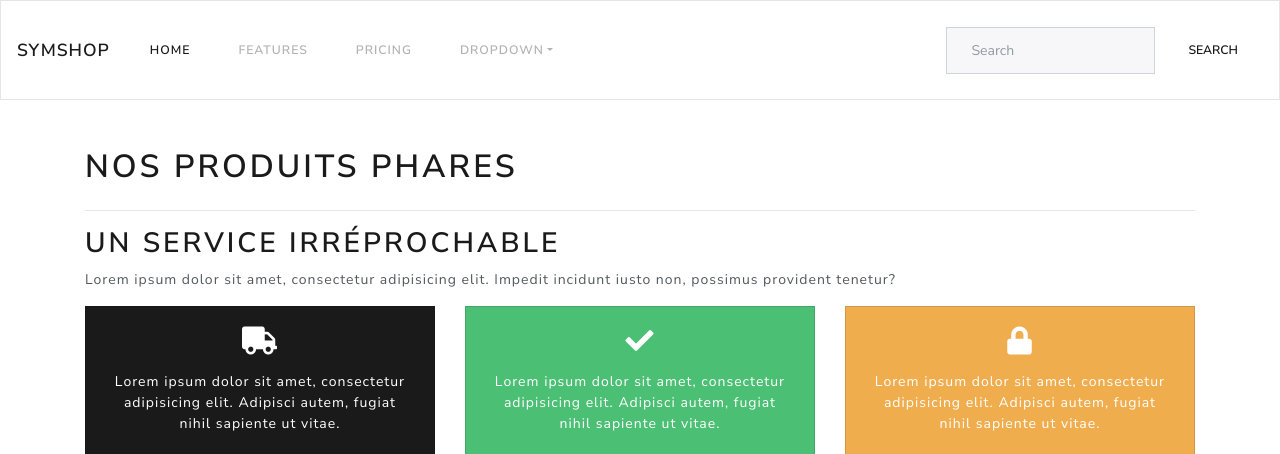
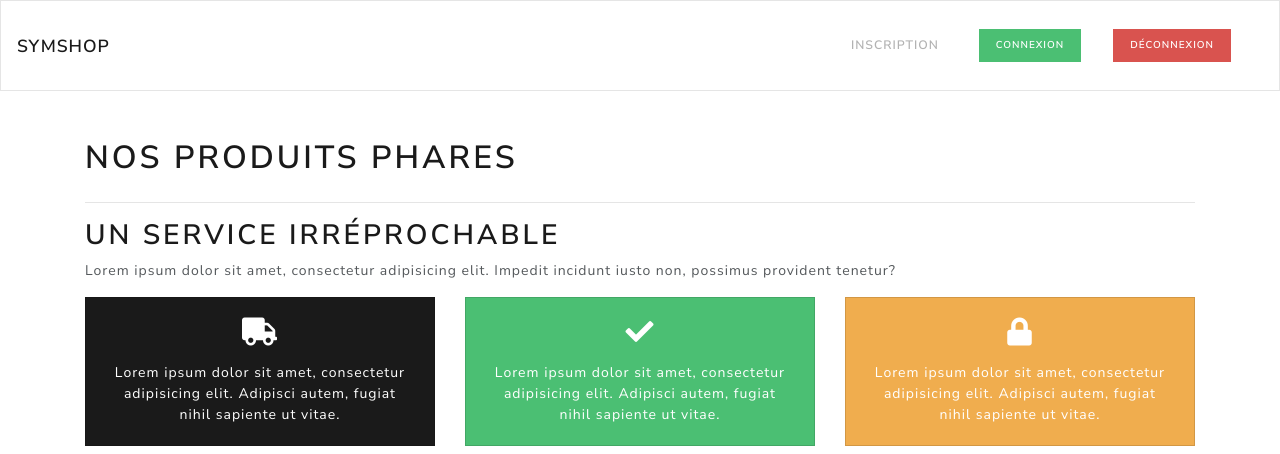
Before and after one commit to damien-hl/symshop, a Symfony app: template templates/home.html.twig in a window 1280 px wide. Shown: the top 454 px of the page. Run offline with Twig, Linux system fonts and the light colour scheme; the template is opened without the code that fills it, so the values that code supplies are empty; some libraries are stand-ins or nearby versions.

Commit message:
Travail sur la barre de navigation

```diff
--- a/src/Controller/ProductController.php
+++ b/src/Controller/ProductController.php
@@ -12,7 +12,6 @@ use Symfony\Component\HttpFoundation\Request;
 use Symfony\Component\HttpFoundation\Response;
 use Symfony\Component\Routing\Annotation\Route;
 use Symfony\Component\String\Slugger\SluggerInterface;
-use Symfony\Component\Validator\Validator\ValidatorInterface;
 
 /**
  * Class ProductController
@@ -101,10 +100,9 @@ class ProductController extends AbstractController
      * @param Request $request
      * @param SluggerInterface $slugger
      * @param EntityManagerInterface $em
-     * @param ValidatorInterface $validator
      * @return Response
      */
-    public function edit(int $id, ProductRepository $productRepository, Request $request, SluggerInterface $slugger, EntityManagerInterface $em, ValidatorInterface $validator): Response
+    public function edit(int $id, ProductRepository $productRepository, Request $request, SluggerInterface $slugger, EntityManagerInterface $em): Response
     {
         $product = $productRepository->find($id);
 
--- a/src/Form/ProductType.php
+++ b/src/Form/ProductType.php
@@ -12,8 +12,6 @@ use Symfony\Component\Form\Extension\Core\Type\TextType;
 use Symfony\Component\Form\Extension\Core\Type\UrlType;
 use Symfony\Component\Form\FormBuilderInterface;
 use Symfony\Component\OptionsResolver\OptionsResolver;
-use Symfony\Component\Validator\Constraints\Length;
-use Symfony\Component\Validator\Constraints\NotBlank;
 
 class ProductType extends AbstractType
 {
--- /dev/null
+++ b/templates/category/_menu.html.twig
@@ -0,0 +1,5 @@
+{% for c in categories %}
+    <li class="nav-item">
+        <a class="nav-link" href="{{ path('product_category', { 'slug': c.slug }) }}">{{ c.name }}</a>
+    </li>
+{% endfor %}
--- a/templates/shared/_navbar.html.twig
+++ b/templates/shared/_navbar.html.twig
@@ -7,32 +7,49 @@
 
     <div class="collapse navbar-collapse" id="navbarColor03">
         <ul class="navbar-nav mr-auto">
-            <li class="nav-item active">
-                <a class="nav-link" href="{{ path('homepage') }}">Home
-                    <span class="sr-only">(current)</span>
-                </a>
+            {% for c in categoryRepository.findAll() %}
+                <li class="nav-item">
+                    <a class="nav-link" href="{{ path('product_category', { 'slug': c.slug }) }}">{{ c.name }}</a>
+                </li>
+            {% endfor %}
+{#            {{ render(controller('App\\Controller\\CategoryController::renderMenuList')) }}#}
+{#            <li class="nav-item active">#}
+{#                <a class="nav-link" href="{{ path('homepage') }}">Home#}
+{#                    <span class="sr-only">(current)</span>#}
+{#                </a>#}
+{#            </li>#}
+{#            <li class="nav-item">#}
+{#                <a class="nav-link" href="#">Features</a>#}
+{#            </li>#}
+{#            <li class="nav-item">#}
+{#                <a class="nav-link" href="#">Pricing</a>#}
+{#            </li>#}
+{#            <li class="nav-item dropdown">#}
+{#                <a class="nav-link dropdown-toggle" data-toggle="dropdown" href="#" role="button" aria-haspopup="true"#}
+{#                   aria-expanded="false">Dropdown</a>#}
+{#                <div class="dropdown-menu">#}
+{#                    <a class="dropdown-item" href="#">Action</a>#}
+{#                    <a class="dropdown-item" href="#">Another action</a>#}
+{#                    <a class="dropdown-item" href="#">Something else here</a>#}
+{#                    <div class="dropdown-divider"></div>#}
+{#                    <a class="dropdown-item" href="#">Separated link</a>#}
+{#                </div>#}
+{#            </li>#}
+        </ul>
+        <ul class="navbar-nav align-items-center">
+            <li class="nav-item">
+                <a class="nav-link" href="#">Inscription</a>
             </li>
             <li class="nav-item">
-                <a class="nav-link" href="#">Features</a>
+                <a href="#" class="btn btn-success btn-sm">Connexion</a>
             </li>
             <li class="nav-item">
-                <a class="nav-link" href="#">Pricing</a>
-            </li>
-            <li class="nav-item dropdown">
-                <a class="nav-link dropdown-toggle" data-toggle="dropdown" href="#" role="button" aria-haspopup="true"
-                   aria-expanded="false">Dropdown</a>
-                <div class="dropdown-menu">
-                    <a class="dropdown-item" href="#">Action</a>
-                    <a class="dropdown-item" href="#">Another action</a>
-                    <a class="dropdown-item" href="#">Something else here</a>
-                    <div class="dropdown-divider"></div>
-                    <a class="dropdown-item" href="#">Separated link</a>
-                </div>
+                <a href="#" class="btn btn-danger btn-sm">Déconnexion</a>
             </li>
         </ul>
-        <form class="form-inline my-2 my-lg-0">
-            <input class="form-control mr-sm-2" type="text" placeholder="Search">
-            <button class="btn btn-secondary my-2 my-sm-0" type="submit">Search</button>
-        </form>
+{#        <form class="form-inline my-2 my-lg-0">#}
+{#            <input class="form-control mr-sm-2" type="text" placeholder="Search">#}
+{#            <button class="btn btn-secondary my-2 my-sm-0" type="submit">Search</button>#}
+{#        </form>#}
     </div>
 </nav>
```
Also changed, not shown: src/Controller/CategoryController.php (+28 -2 lines), src/Entity/Category.php (+6 -3 lines), 1 other file.
